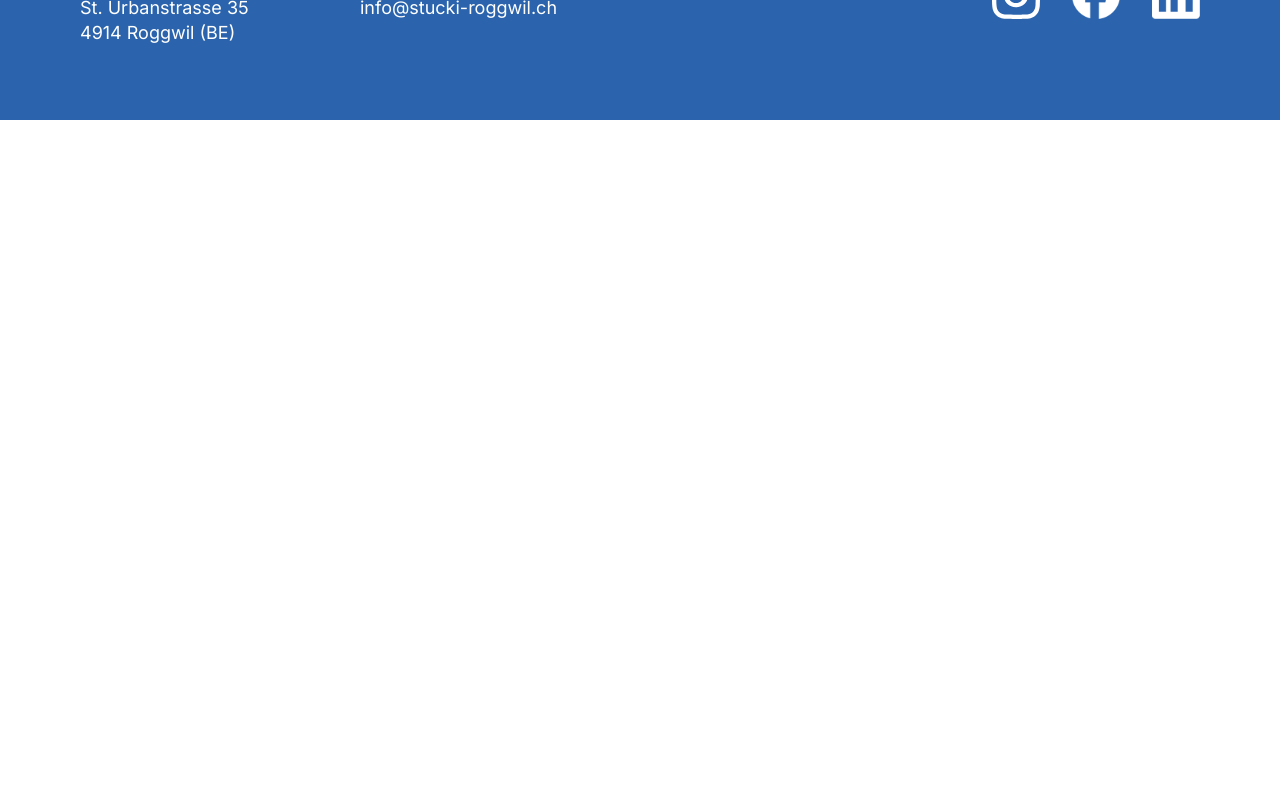
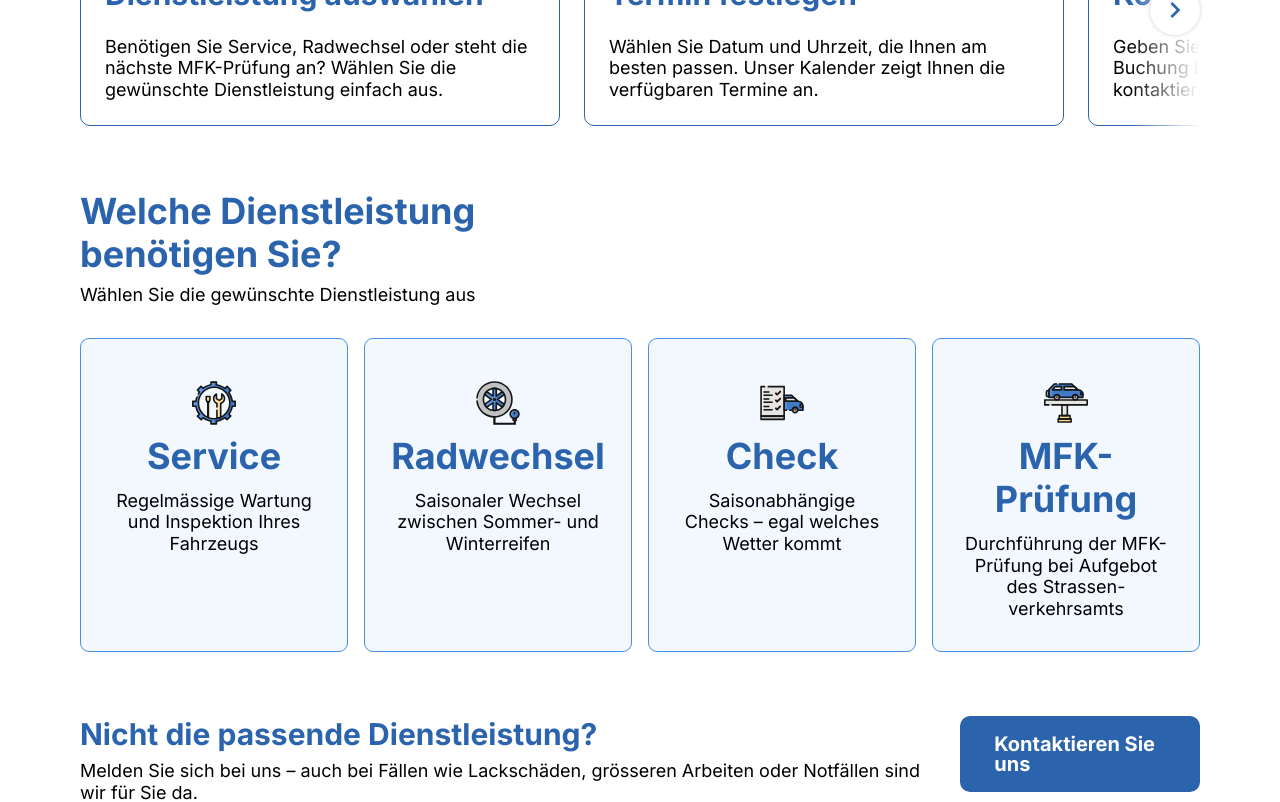
Before and after one commit to StuckiSimon/stucki-roggwil, a Next.js app in the folder website/: page /booking in a window 1280 px wide. Before the commit this address had no page. Shown: the part 680-1482 px from the top of the page. Before the commit the page ends 800 px from the top, so only its background shows below. Built offline with nearby package versions, Linux system fonts and the light colour scheme.

Commit message:
Add basic booking page

```diff
--- /dev/null
+++ b/website/src/app/booking/page.tsx
@@ -0,0 +1,101 @@
+import type { Metadata } from 'next';
+import { PageHero } from '@/visual-components/page-hero/page-hero';
+import { GridContainer, GridItem } from '@/visual-components/grid/grid';
+import { Layout } from '@/modules/layout/layout';
+import { Spacer } from '@/visual-components/spacer/spacer';
+import { CallToActionFragment } from '@/visual-components/call-to-action-fragment/call-to-action-fragment';
+import { ButtonLink } from '@/visual-components/button/button';
+import { SectionLead } from '@/visual-components/section-lead/section-lead.tsx';
+import { FactList } from '@/visual-components/fact-list-scrollable/fact-list.tsx';
+import { Fact } from '@/visual-components/fact/fact.tsx';
+import { CtaPictoLink } from '@/visual-components/cta-picto-link/cta-picto-link.tsx';
+import { usePathBuilder } from '@/core/router/use-path-builder';
+import { CtaPictoLinkGrid } from '@/visual-components/cta-picto-link-grid/cta-picto-link-grid.tsx';
+
+export const metadata: Metadata = {
+  title: 'Online Buchung – Garage Stucki AG',
+  description:
+    'Buchen Sie Ihre Dienstleistung direkt online. Schnell, einfach und zuverlässig – reservieren Sie jetzt Ihren Termin!',
+};
+
+export default async function OnlineBooking() {
+  const { contactPath, bookingServicePath } = usePathBuilder();
+
+  return (
+    <Layout>
+      <PageHero title="Online Buchung" subline="Schnell und einfach Termin abmachen" />
+      <GridContainer>
+        <GridItem span="6">
+          <Spacer size="07" />
+          <SectionLead lead="So funktionierts" leadText="In 3 Schritten zum Termin – weiter unten geht's direkt los." />
+          <Spacer size="07" />
+        </GridItem>
+        <GridItem>
+          <FactList>
+            <Fact
+              id={1}
+              title="Dienstleistung auswählen"
+              description="Benötigen Sie Service, Radwechsel oder steht die nächste MFK-Prüfung an? Wählen Sie die gewünschte Dienstleistung einfach aus."
+            />
+            <Fact
+              id={2}
+              title="Termin festlegen"
+              description="Wählen Sie Datum und Uhrzeit, die Ihnen am besten passen. Unser Kalender zeigt Ihnen die verfügbaren Termine an."
+            />
+            <Fact
+              id={3}
+              title="Kontaktdaten angeben"
+              description="Geben Sie Ihre Kontaktdaten ein, damit wir Ihre Buchung bestätigen und Sie bei Bedarf kontaktieren können."
+            />
+          </FactList>
+        </GridItem>
+        <GridItem span="6">
+          <Spacer size="09" />
+          <SectionLead
+            lead="Welche Dienstleistung benötigen Sie?"
+            leadText="Wählen Sie die gewünschte Dienstleistung aus"
+          />
+          <Spacer size="07" />
+        </GridItem>
+        <GridItem>
+          <CtaPictoLinkGrid>
+            <CtaPictoLink
+              picto="picto-wrench-in-circle"
+              href={bookingServicePath('service')}
+              title="Service"
+              description="Regelmässige Wartung und Inspektion Ihres Fahrzeugs"
+            />
+            <CtaPictoLink
+              picto="picto-tire"
+              href={bookingServicePath('tire-change')}
+              title="Radwechsel"
+              description="Saisonaler Wechsel zwischen Sommer- und Winterreifen"
+            />
+            <CtaPictoLink
+              picto="picto-vehicle-check-list"
+              href={bookingServicePath('vehicle-check')}
+              title="Check"
+              description="Saisonabhängige Checks – egal welches Wetter kommt"
+            />
+            <CtaPictoLink
+              picto="picto-vehicle-on-lift"
+              href={bookingServicePath('motor-vehicle-inspection')}
+              title="MFK-Prüfung"
+              description="Durchführung der MFK-Prüfung bei Aufgebot des Strassen&shy;verkehrsamts"
+            />
+          </CtaPictoLinkGrid>
+        </GridItem>
+        <GridItem>
+          <Spacer size="09" />
+          <CallToActionFragment
+            title="Nicht die passende Dienstleistung?"
+            text="Melden Sie sich bei uns – auch bei Fällen wie Lackschäden, grösseren Arbeiten oder Notfällen sind wir für Sie da."
+          >
+            <ButtonLink href={contactPath()}>Kontaktieren Sie uns</ButtonLink>
+          </CallToActionFragment>
+          <Spacer size="09" />
+        </GridItem>
+      </GridContainer>
+    </Layout>
+  );
+}
```
